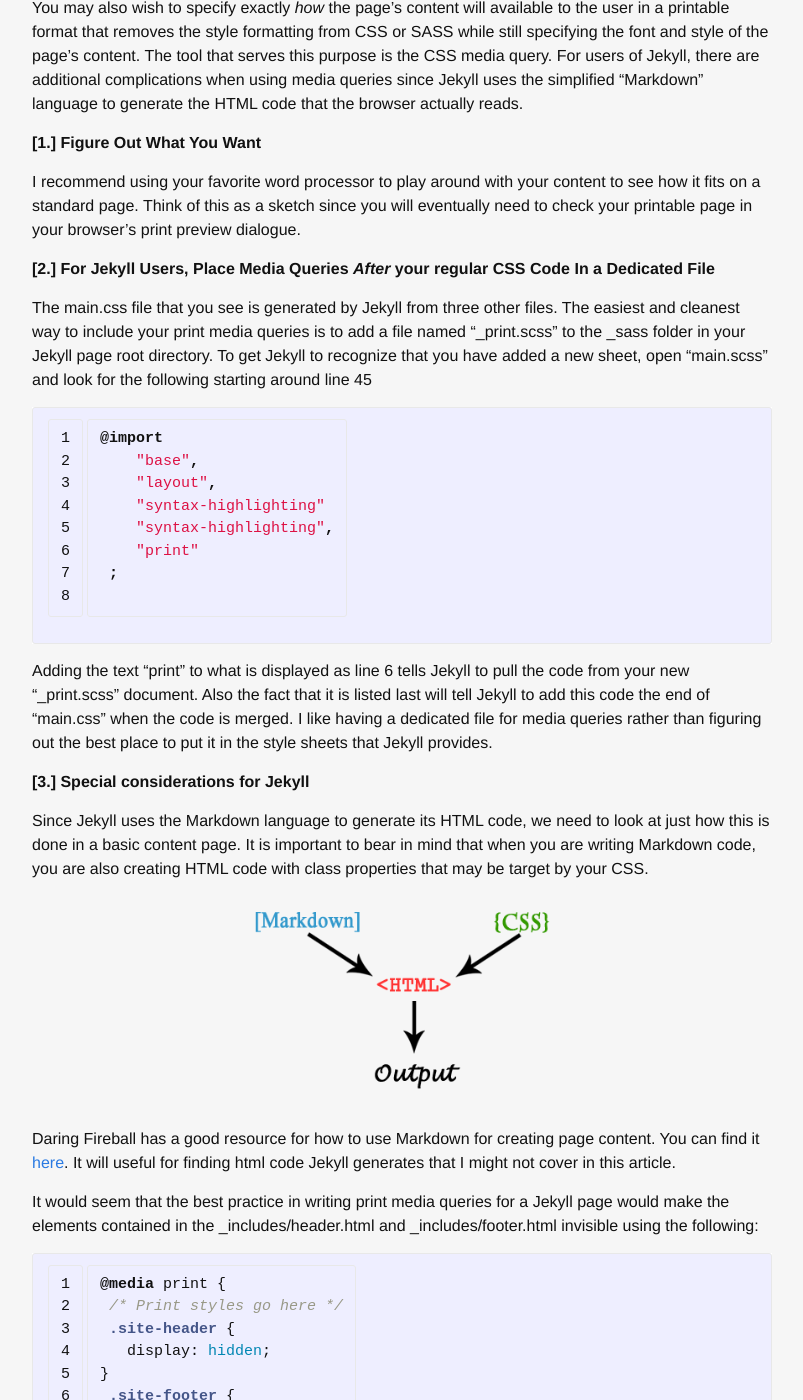
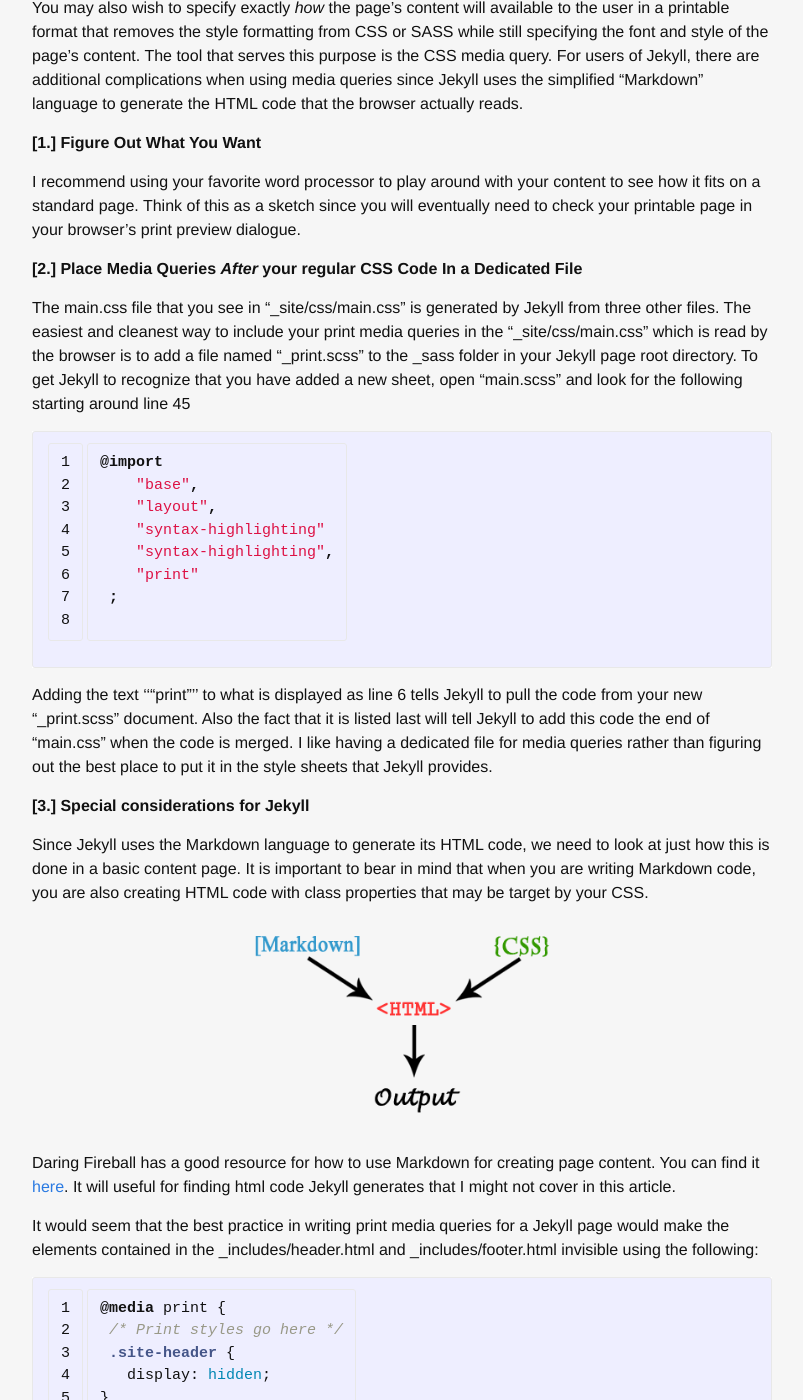
Before and after one commit to evanroane/old-jekyll-site, a Jekyll site: the page built from _posts/2014-10-16-media-queries-for-printing.markdown, in a window 1280 px wide and 1400 px high, scrolled down 282 px. Shown: the whole window, without its empty margins (238-1041 px from the left). Built offline with Jekyll 4.4.1, drawn with Linux system fonts in a browser that asks for light colours; some web fonts are replaced; some of the changed text lies outside the part shown.

Commit message:
proofread post function parse_git_branch() { 	BRANCH=`git branch 2> /dev/null | sed -e '/^[^*]/d' -e 's/* \(.*\)/\1/'` 	if [ ! "${BRANCH}" == "" ] 	then 		STAT=`parse_git_dirty` 		echo "[${BRANCH}${STAT}]" 	else 		echo "" 	fi }
function parse_git_dirty {
	status=`git status 2>&1 | tee`
	dirty=`echo -n "${status}" 2> /dev/null | grep "modified:" &> /dev/null; echo "$?"`
	untracked=`echo -n "${status}" 2> /dev/null | grep "Untracked files" &> /dev/null; echo "$?"`
	ahead=`echo -n "${status}" 2> /dev/null | grep "Your branch is ahead of" &> /dev/null; echo "$?"`
	newfile=`echo -n "${status}" 2> /dev/null | grep "new file:" &> /dev/null; echo "$?"`
	renamed=`echo -n "${status}" 2> /dev/null | grep "renamed:" &> /dev/null; echo "$?"`
	deleted=`echo -n "${status}" 2> /dev/null | grep "deleted:" &> /dev/null; echo "$?"`
	bits=''
	if [ "${renamed}" == "0" ]; then
		bits=">${bits}"
	fi
	if [ "${ahead}" == "0" ]; then
		bits="*${bits}"
	fi
	if [ "${newfile}" == "0" ]; then
		bits="+${bits}"
	fi
	if [ "${untracked}" == "0" ]; then
		bits="?${bits}"
	fi
	if [ "${deleted}" == "0" ]; then
		bits="x${bits}"
	fi
	if [ "${dirty}" == "0" ]; then
		bits="!${bits}"
	fi
	if [ ! "${bits}" == "" ]; then
		echo " ${bits}"
	else
		echo ""
	fi
}

export PS1="\w\`parse_git_branch\`\\$ "

```diff
--- a/_posts/2014-10-16-media-queries-for-printing.markdown
+++ b/_posts/2014-10-16-media-queries-for-printing.markdown
@@ -11,10 +11,9 @@
 
 I recommend using your favorite word processor to play around with your content to see how it fits on a standard page. Think of this as a sketch since you will eventually need to check your printable page in your browser's print preview dialogue.
 
-__[2.]  For Jekyll Users, Place Media Queries _After_ your regular CSS Code In a Dedicated File__
+__[2.]  Place Media Queries _After_ your regular CSS Code In a Dedicated File__
 
-The main.css file that you see is generated by Jekyll from three other files. The easiest and cleanest way to include your print media queries is to add a file named "_print.scss" to the _sass folder in your Jekyll page root directory. To get Jekyll to recognize that you have added a new sheet, open "main.scss" and look for the following
-starting around line 45
+The main.css file that you see in "_site/css/main.css" is generated by Jekyll from three other files. The easiest and cleanest way to include your print media queries in the "_site/css/main.css" which is read by the browser is to add a file named "_print.scss" to the _sass folder in your Jekyll page root directory. To get Jekyll to recognize that you have added a new sheet, open "main.scss" and look for the following starting around line 45
 {% highlight sass linenos %}
 @import
     "base",
@@ -24,7 +23,7 @@
     "print"
  ;
  {% endhighlight %}
-Adding the text "print" to what is displayed as line 6 tells Jekyll to pull the code from your new "_print.scss" document. Also the fact that it is listed last will tell Jekyll to add this code the end of "main.css" when the code is merged. I like having a dedicated file for media queries rather than figuring out the best place to put it in the style sheets that Jekyll provides.
+Adding the text ''"print"'' to what is displayed as line 6 tells Jekyll to pull the code from your new "_print.scss" document. Also the fact that it is listed last will tell Jekyll to add this code the end of "main.css" when the code is merged. I like having a dedicated file for media queries rather than figuring out the best place to put it in the style sheets that Jekyll provides.
 
 __[3.] Special considerations for Jekyll__
 
@@ -48,7 +47,7 @@
  }
 {% endhighlight %}
 
-If you want some of the _include/header.html classes visible when printing, use the following:
+If you want some of the _include/header.html classes visible when printing, target the following in your media query file:
 
 {% highlight html linenos %}
 <header class="site-header">
```
Also changed, not shown: other parts of _posts/2014-10-16-media-queries-for-printing.markdown (+0 -1 lines).
